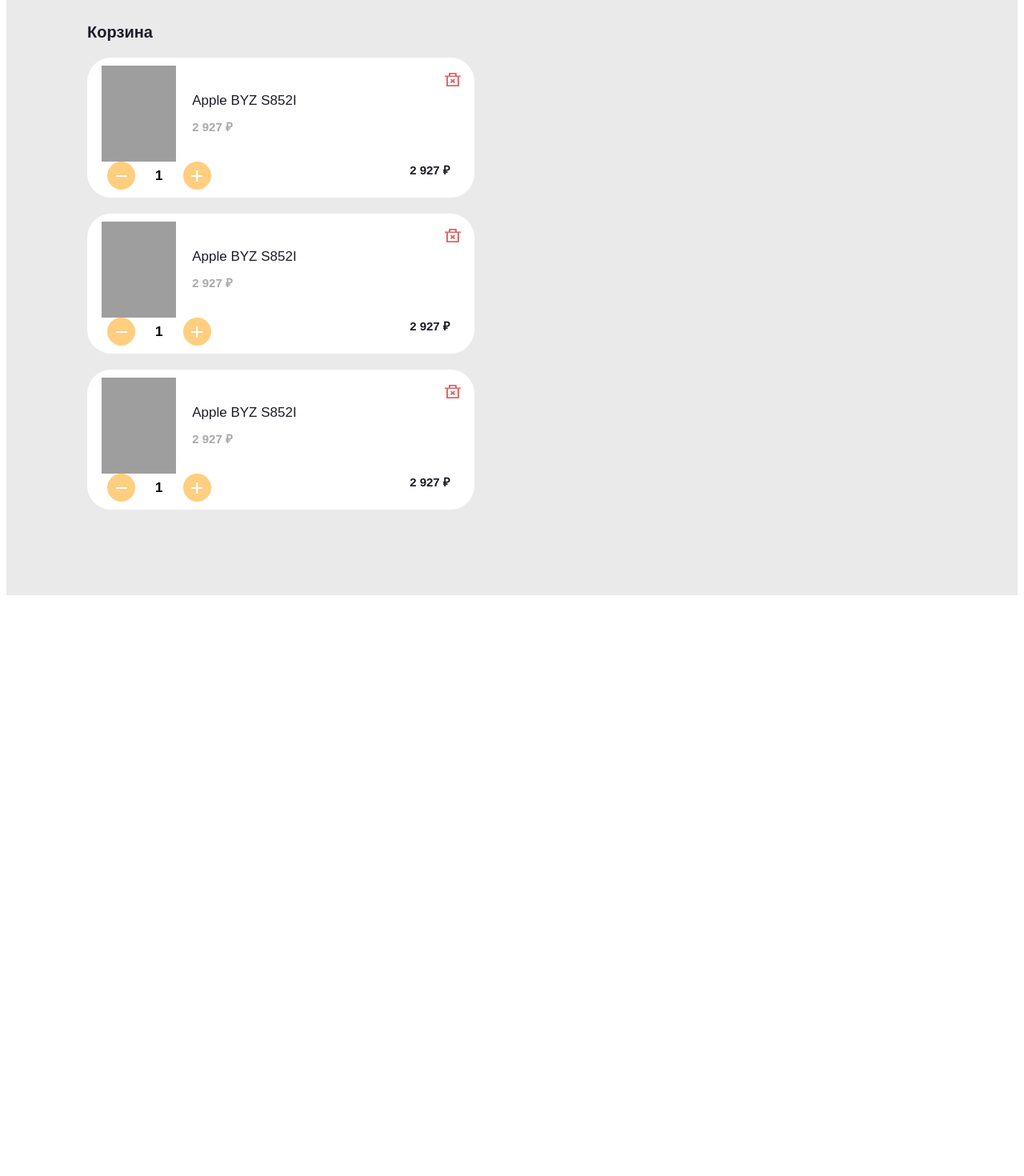
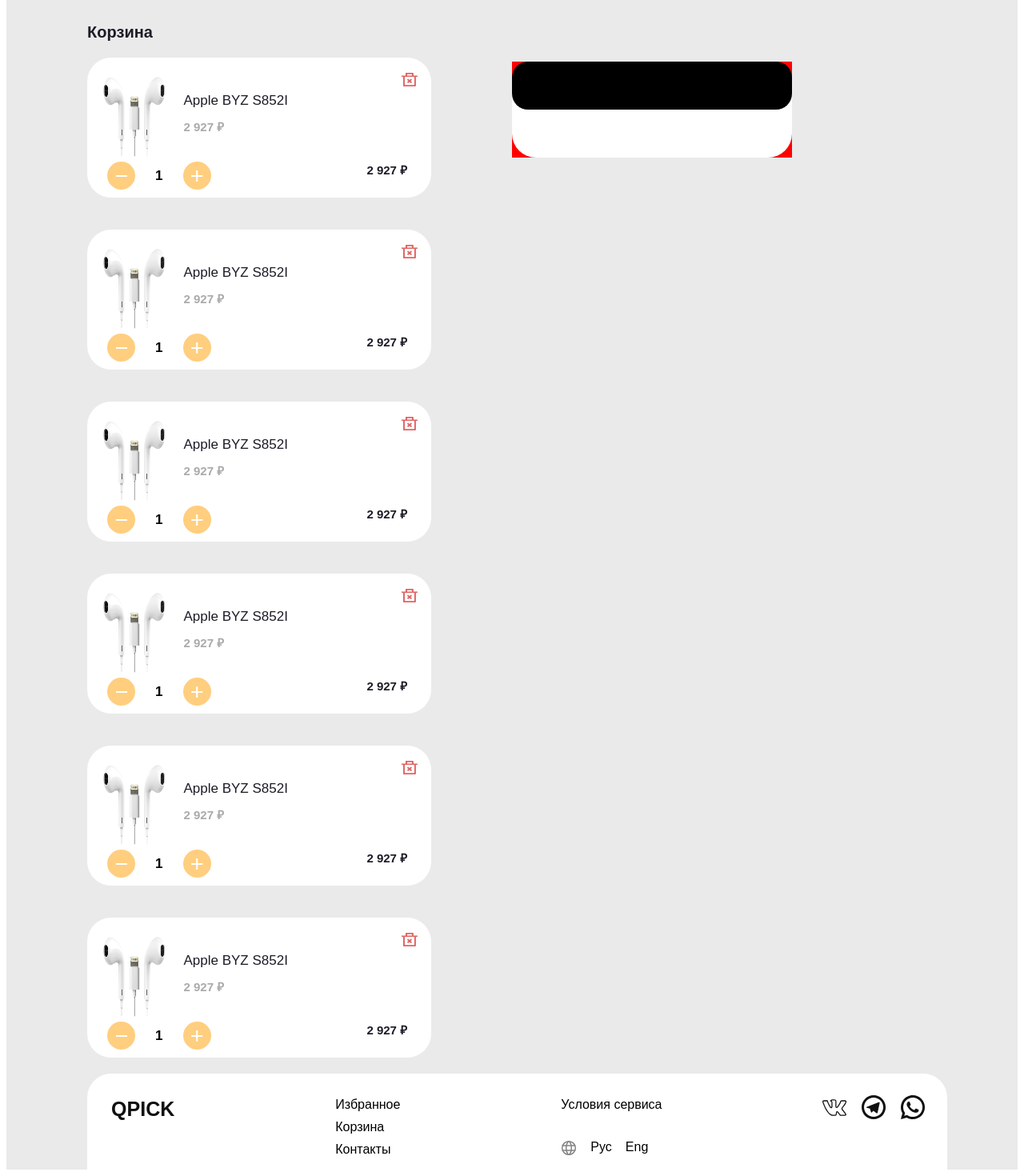
Before and after one commit to Sweepyd1/neo_flex_test_vue, a Vue app: page /basket in a window 1280 px wide. Shown: the part 48-1518 px from the top of the page at 80% size. Before the commit the page ends 800 px from the top, so only its background shows below. Built offline with nearby package versions, Linux system fonts and the light colour scheme; grey boxes are pictures that could not be loaded.

Commit message:
add basket

```diff
--- a/src/components/bottomBar.vue
+++ b/src/components/bottomBar.vue
@@ -65,6 +65,7 @@
     height: 15vh;
 
 
+
     .inside {
         padding-left: 30px;
         padding-top: 30px;
--- a/src/components/cart_in_basket.vue
+++ b/src/components/cart_in_basket.vue
@@ -4,7 +4,7 @@
             <trash_svg></trash_svg>
         </div>
         <div class="image">
-            <img src="/images/image.png">
+            <img src="/images/image_1.png">
 
 
             <div class="info">
@@ -58,7 +58,7 @@
 }
 
 .headphone {
-    width: 45%;
+    width: 40%;
     height: auto;
     background-color: white;
     border-radius: 30px;
--- a/src/components/headerComponent.vue
+++ b/src/components/headerComponent.vue
@@ -28,11 +28,15 @@
 </template>
 
 <script setup>
+
 import basket_svg from '@/svg/basket_svg.vue';
 import favourities_svg from '@/svg/favourities_svg.vue';
 </script>
 
 <style scoped lang="scss">
+span{
+    font-family: 'Montserrat', sans-serif;
+}
 .header {
     display: flex;
     justify-content: space-between;
@@ -62,31 +66,32 @@
 
 .notification-badge {
     position: absolute;
-    /* Абсолютное позиционирование для круга */
+
     top: 0;
-    /* Позиционируем в верхней части */
+
     right: 0;
-    /* Позиционируем в правой части */
+
     width: 20px;
-    /* Ширина круга */
+
     height: 20px;
-    /* Высота круга */
+
     background-color: #FFA542;
-    /* Цвет круга */
+    color: white;
+
     border-radius: 50%;
-    /* Делаем круг */
+
     display: flex;
-    /* Для центрирования текста */
+
     justify-content: center;
-    /* Центрируем текст по горизонтали */
+
     align-items: center;
-    /* Центрируем текст по вертикали */
+
     transform: translate(50%, -50%);
-    /* Сдвигаем круг немного вправо и вверх для перекрытия */
+
     font-size: 12px;
-    /* Размер шрифта для цифр */
+
     font-weight: bold;
-    /* Жирный шрифт для цифр */
+
 }
 
 
--- a/src/pages/basketPage.vue
+++ b/src/pages/basketPage.vue
@@ -1,6 +1,6 @@
 <script setup>
 import headerComponent from '@/components/headerComponent.vue';
-// import bottomBar from '@/components/bottomBar.vue';
+import bottomBar from '@/components/bottomBar.vue';
 import cart_in_basket from '@/components/cart_in_basket.vue';
 
 </script>
@@ -10,45 +10,42 @@
         <div class="container">
             <headerComponent></headerComponent>
             <div class="main">
-
-
                 <div class="title">
                     <span>Корзина</span>
                 </div>
-
                 <div class="list_of_headphones">
                     <cart_in_basket></cart_in_basket>
                     <cart_in_basket></cart_in_basket>
                     <cart_in_basket></cart_in_basket>
+                    <cart_in_basket></cart_in_basket>
+                    <cart_in_basket></cart_in_basket>
+                    <cart_in_basket></cart_in_basket>
 
+                    <div class="total_price_block">
+                        <div class="total_price">
+                            <div class="buy_button">
 
+                            </div>
+                        </div>
 
-
-
+                    </div>
 
 
                 </div>
 
 
 
+            </div>
+
+            <div class="botom_bar">
+                <bottomBar></bottomBar>
+                </div>
 
 
 
-            </div>
         </div>
-
-
-
-
     </div>
-
-
-
-
-
 </template>
-
-
 
 <style scoped lang="scss">
 span {
@@ -57,13 +54,27 @@
 
 .page {
     width: 100%;
-    height: 98vh;
+    height: auto;
+   min-height: 98vh;
+    height: auto;
+
     background-color: #EAEAEA;
 
     .container {
         margin-left: 8%;
+        flex: 1;
 
         width: 85%;
+
+
+        .main{
+
+            display: flex;
+            flex-direction: column;
+            min-height: 77vh;
+            height: auto;
+
+        }
 
 
         .title {
@@ -80,14 +91,54 @@
 
 
     .list_of_headphones {
-        display: flex;
-        flex-direction: column;
-        height: 50vh;
+
+        display: grid;
+        grid-template-columns: 1fr;
+        gap: 20px;
+
+
+
 
 
 
 
 
     }
+
+    .total_price_block{
+            background-color: red;
+            position: absolute;
+            left: 50%;
+            width: 350px;
+            height: 120px;
+            margin-top: 25px;
+
+            .total_price{
+                width: 100%;
+                height: 100%;
+                background-color: white;
+                border-radius: 30px;
+
+                .buy_button{
+                    width: 100%;
+
+                    height: 50%;
+                    background-color: black;
+                    border-radius: 20px;
+
+
+                }
+            }
+    }
+
+    .bottom_bar{
+
+        position: sticky;
+        bottom: 0;
+        left: 50;
+        width: 100%;
+
+    }
+
 }
 </style>
```
Also changed, not shown: src/pages/mainPage.vue (+49 -66 lines).
